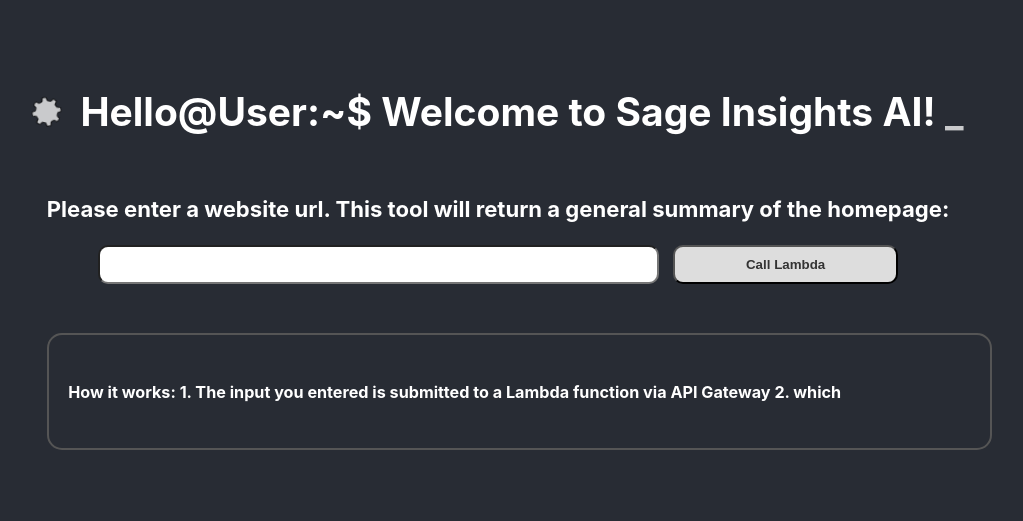
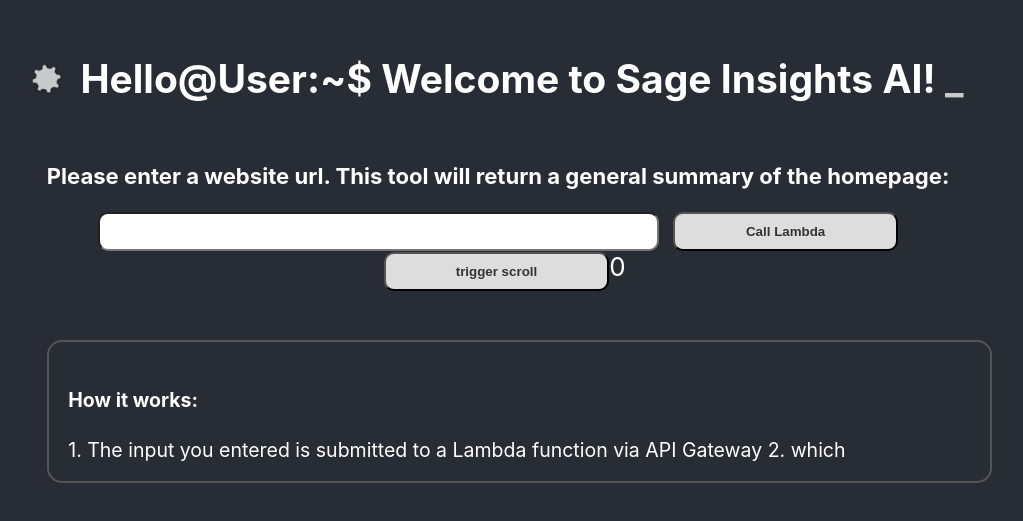
Before and after one commit to tm4747/sageinsightsai, a React (Create React App) app: page / in a window 1280 px wide. Shown: the part 147-668 px from the top of the page, without its empty margins (142-1165 px from the left). Built offline with nearby package versions, Linux system fonts and the light colour scheme.

Commit message:
begin to get scroll working

```diff
--- a/src/App.js
+++ b/src/App.js
@@ -1,4 +1,4 @@
-import React, { useState, useEffect, useRef } from 'react';
+import React, { useState, useEffect, useRef, Children } from 'react';
 import './App.css';
 import AILogo from './components/AILogo';
 import { testPost } from './lib/LambdaHelper';
@@ -14,8 +14,7 @@ function App() {
   const [enteredUrl, setEnteredUrl] = useState('');
   const [isLoading, setIsLoading] = useState(false);
   const [isUserScrolling, setIsUserScrolling] = useState(false); // Track if the user scrolls
-
-  const summaryRef = useRef(null);
+  const [doScroll, setDoScroll] = useState(0);
 
 
     useEffect(() => {
@@ -39,20 +38,24 @@ function App() {
         }
       }
     }
+    const triggerScroll = () => {
+      setDoScroll(Math.random())
+    }
 
-     // Function to scroll to bottom if user isn't scrolling
-  useEffect(() => {
-    if (!isUserScrolling && summaryRef.current) {
-      summaryRef.current.scrollTop = summaryRef.current.scrollHeight;
+    const messagesEndRef = useRef(null)
+
+    const scrollToBottom = () => {
+      messagesEndRef.current?.scrollIntoView({ behavior: "smooth" })
     }
-  }, [isUserScrolling]); // displayedTextTracker  - future state to get auto scrolling working
 
-  // Handle user scroll to cancel auto-scrolling
-  const handleScroll = () => {
-    setIsUserScrolling(true); // User is scrolling, cancel auto-scroll
-  };
+    useEffect(() => {
+      console.log('doScroll')
+      console.log(doScroll)
+      scrollToBottom()
+    }, [doScroll]);
 
-  const howAppWorks = "How it works:\n 1. The input you entered is submitted to a Lambda function via API Gateway\n 2. which"
+
+  const howAppWorks = "<h4>How it works:</h4> 1. The input you entered is submitted to a Lambda function via API Gateway\n 2. which"
 
   return (
     <div className="App">
@@ -67,13 +70,14 @@ function App() {
               This tool will return a general summary of the homepage:</p>
             <input className={"textInput"} onChange={handleInputChange} type="text"/>
             <button className={"button"} onClick={callLambda}>Call Lambda</button>
+            <button className={"button"} onClick={triggerScroll}>trigger scroll</button>
+            {doScroll}
           </div>
-          <div className={"resultsDiv"}
-          ref={summaryRef}
-          onScroll={handleScroll}>
+          <div className={"resultsDiv"} >
             { !htmlReponse ?
-            <h5>{howAppWorks}</h5>:<TypingEffectWithMarkup content={htmlReponse} />}
+            <div dangerouslySetInnerHTML={{ __html: howAppWorks }} />:<TypingEffectWithMarkup content={htmlReponse} />}
           </div>
+          <div ref={messagesEndRef}/>
       </section>
       </header>
       <Modal isLoading={isLoading}/>
```
